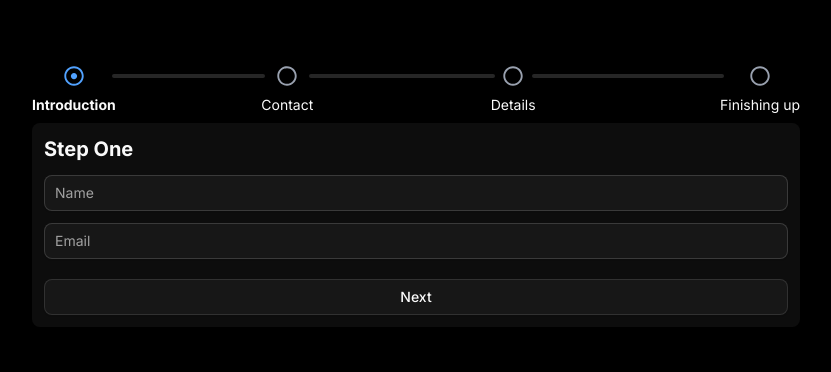
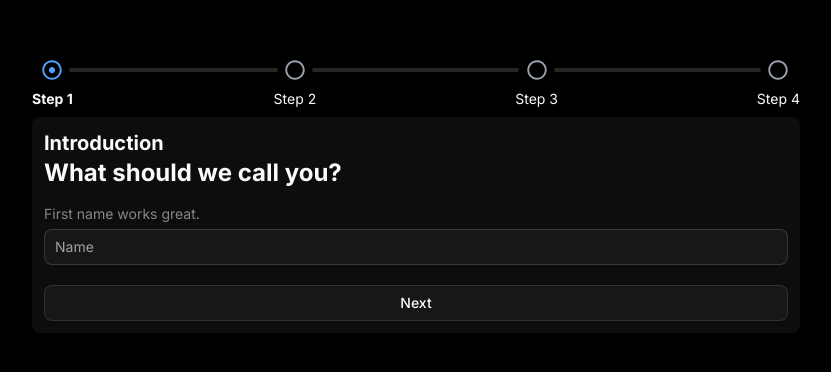
Before and after one commit to DenisDK/Zustand-mini-task, a Next.js app: page / in a window 1280 px wide. Shown: the part 204-576 px from the top of the page, without its empty margins (224-1055 px from the left). Built offline with nearby package versions, Linux system fonts and the light colour scheme.

Commit message:
change StepOne

```diff
--- /dev/null
+++ b/components/ui/label.tsx
@@ -0,0 +1,19 @@
+"use client"
+
+import * as React from "react"
+import { cn } from "cn"
+
+function Label({ className, ...props }: React.ComponentProps<"label">) {
+  return (
+    <label
+      data-slot="label"
+      className={cn(
+        "flex items-center gap-2 text-sm leading-none font-medium select-none group-data-[disabled=true]:pointer-events-none group-data-[disabled=true]:opacity-50 peer-disabled:cursor-not-allowed peer-disabled:opacity-50",
+        className
+      )}
+      {...props}
+    />
+  )
+}
+
+export { Label }
--- a/modules/multiStepForm/components/StepIndicator.tsx
+++ b/modules/multiStepForm/components/StepIndicator.tsx
@@ -9,7 +9,7 @@ import { FaRegCircle } from "react-icons/fa";
 import { FaRegDotCircle } from "react-icons/fa";
 
 const StepIndicator = () => {
-  const steps = ["Introduction", "Contact", "Details", "Finishing up"];
+  const steps = ["Step 1", "Step 2", "Step 3", "Step 4"];
   const currentStep = useMultiStepFormStore((state) => state.currentStep);
 
   return (
--- a/modules/multiStepForm/components/StepOne.tsx
+++ b/modules/multiStepForm/components/StepOne.tsx
@@ -15,9 +15,18 @@ const StepOne = ({
 
   return (
     <div className="flex flex-col gap-3">
-      <h3 className="text-xl font-bold">Step One</h3>
+      <div>
+        <h2 className="text-xl font-bold">Introduction</h2>
+        <h3 className="text-2xl font-bold">What should we call you?</h3>
+      </div>
+
       <div className="">
+        <label htmlFor="name" className="text-sm text-white/50">
+          First name works great.
+        </label>
         <Input
+          id="name"
+          className="mt-1"
           value={formData.name}
           onChange={(event) => {
             updateFormData({ name: event.target.value });
@@ -34,7 +43,7 @@ const StepOne = ({
         )}
       </div>
 
-      <div className="">
+      {/* <div className="">
         <Input
           value={formData.email}
           onChange={(event) => {
@@ -52,7 +61,7 @@ const StepOne = ({
         {errors.email && (
           <p className=" mt-1 text-sm text-red-400">{errors.email}</p>
         )}
-      </div>
+      </div> */}
     </div>
   );
 };
```
